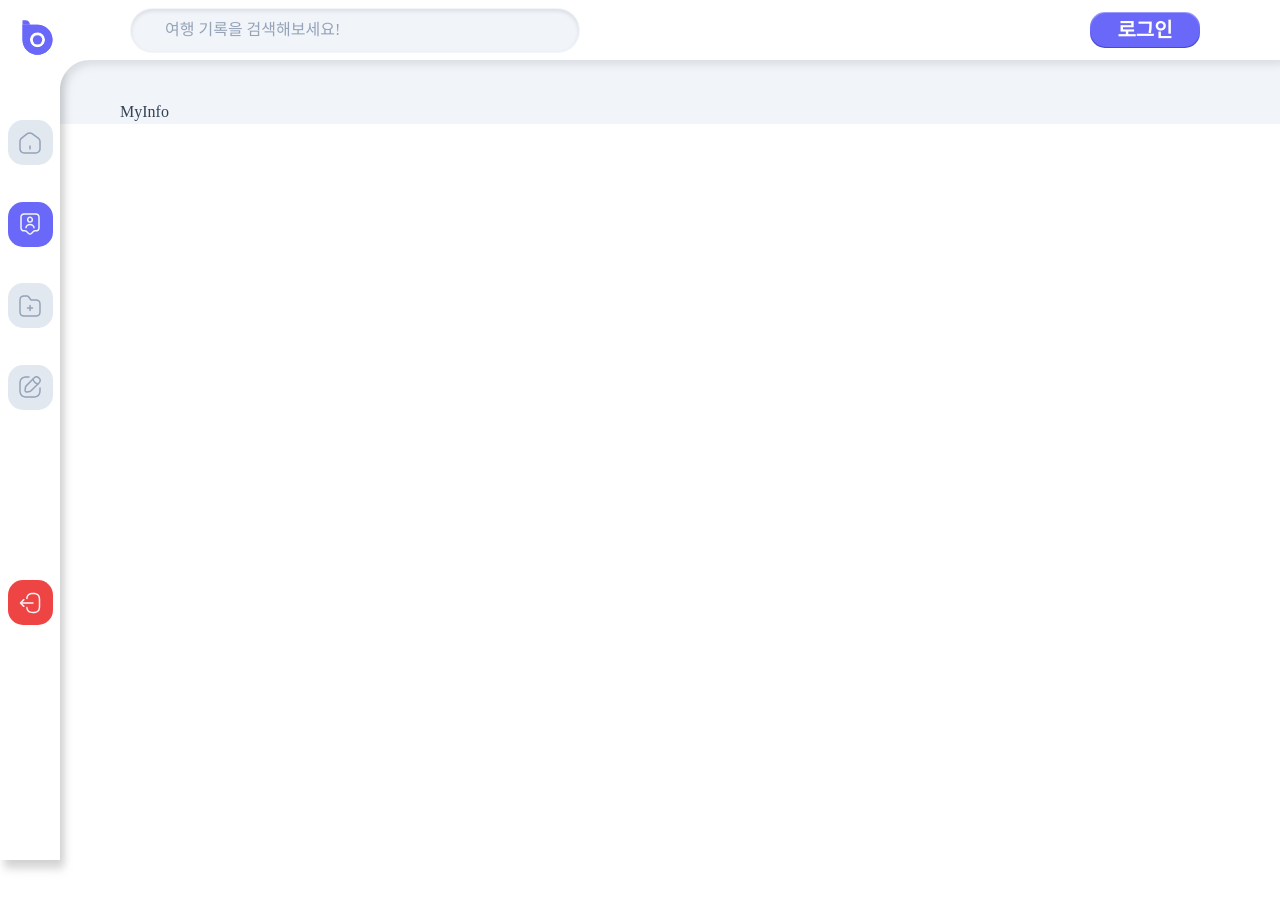
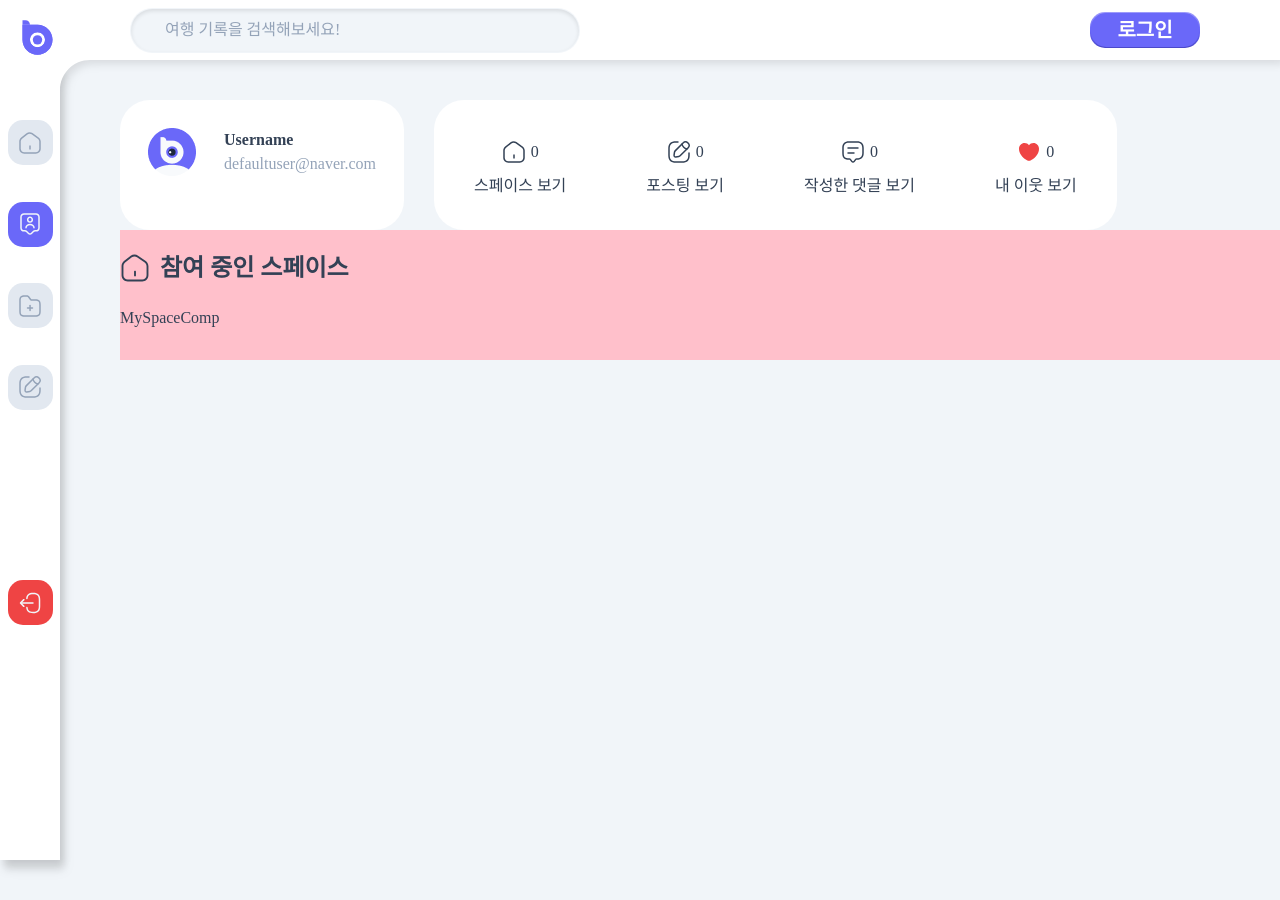
Before and after one commit to OhJeongHwan1/Front-CICD, a React (Vite) app: page /myInfo in a window 1280 px wide. Before the commit the page ends 800 px from the top, so only its background shows below. Built offline with nearby package versions, Linux system fonts and the light colour scheme; a small style sheet from the web is missing.

Commit message:
feat: Myinfo 페이지 작업중, api 샘플 코드 추가

```diff
--- a/src/pages/MyInfo/index.jsx
+++ b/src/pages/MyInfo/index.jsx
@@ -1,7 +1,179 @@
-import React from "react";
+import React, { useState } from "react";
+import styled from "styled-components";
+import theme from "../../theme";
+import UserProfileCard from "./template/UserProfileCard";
+import DynamicSVG from "../../components/DynamicSVG";
+import MySpaceComp from "./template/MySpaceComp";
+import MyPostingComp from "./template/MyPostingComp";
+import MyCommentComp from "./template/MyCommentComp";
+import FollowComp from "./template/FollowComp";
+
+const Background = styled.div`
+  background-color: ${theme.colors.neutral100};
+  width: 100%;
+  min-height: 100vh;
+`;
+
+const MyPageTopSection = styled.div`
+  display: flex;
+`;
+
+const MyPageSelectList = styled.ul`
+  display: flex;
+  justify-content: center;
+  background-color: #fff;
+  border-radius: ${theme.borderRadius.md};
+  margin-left: 30px;
+`;
+
+const SelectListItem = styled.li`
+  display: flex;
+  flex-direction: column;
+  height: 130px;
+  padding: 40px;
+  gap: 10px;
+  cursor: pointer;
+`;
+
+const IconAndTotal = styled.div`
+  display: flex;
+  justify-content: center;
+  img {
+    margin-right: 5px;
+  }
+`;
+
+const MyPageBottomSection = styled.div`
+  background-color: pink;
+  padding: 20px 30px 30px 0;
+`;
+
+const Title = styled.div`
+  display: flex;
+  padding-bottom: 20px;
+
+  span {
+    font-size: ${theme.fontSizes.h3};
+    font-weight: ${theme.fontWeight.bold};
+    margin-left: 10px;
+  }
+`;
+
+const initialSelectedState = {
+  space: true,
+  posting: false,
+  comment: false,
+  follow: false,
+};
 
 function MyInfo() {
-  return <div>MyInfo</div>;
+  const [nickname, setNickname] = useState("Username");
+  const [email, setEmail] = useState("defaultuser@naver.com");
+  const [total, setTotal] = useState({
+    space: 0,
+    posting: 0,
+    comment: 0,
+    follow: 0,
+  });
+  const [selectedItems, setSelectedItems] = useState(initialSelectedState);
+
+  const handleItemClick = (item) => {
+    // 이미 선택된 항목이 클릭되면 아무 일도 하지 않는다.
+    if (selectedItems[item]) {
+      return;
+    }
+    // 모든 항목을 false로 설정하고, 클릭한 항목만 true로 설정한다.
+    setSelectedItems({
+      space: item === "space",
+      posting: item === "posting",
+      comment: item === "comment",
+      follow: item === "follow",
+    });
+    console.log(`${item} has been selected.`);
+    // 추가 로직 (예: API 호출 등)
+  };
+
+  // 현재 선택된 항목에 따른 SVG URL 결정
+  const getSvgUrl = () => {
+    if (selectedItems.space) return "/home-2.svg";
+    if (selectedItems.posting) return "/edit2.svg";
+    if (selectedItems.comment) return "/message-text.svg";
+    if (selectedItems.follow) return "/heart.svg";
+    return "/default-icon.svg"; // 기본 아이콘 설정
+  };
+
+  const getTitle = () => {
+    if (selectedItems.space) return "참여 중인 스페이스";
+    if (selectedItems.posting) return "내 포스팅";
+    if (selectedItems.comment) return "내 댓글";
+    if (selectedItems.follow) return "내 이웃";
+    return "잘못된 접근"; // 기본 아이콘 설정
+  };
+
+  return (
+    <Background>
+      <MyPageTopSection>
+        <UserProfileCard nickname={nickname} email={email}></UserProfileCard>
+        <MyPageSelectList>
+          <SelectListItem onClick={() => handleItemClick("space")}>
+            <IconAndTotal>
+              <DynamicSVG
+                svgUrl={"/home-2.svg"}
+                color={`${theme.colors.neutral700}`}
+              ></DynamicSVG>
+              <div>{total.space}</div>
+            </IconAndTotal>
+            스페이스 보기
+          </SelectListItem>
+          <SelectListItem onClick={() => handleItemClick("posting")}>
+            <IconAndTotal>
+              <DynamicSVG
+                svgUrl={"/edit2.svg"}
+                color={`${theme.colors.neutral700}`}
+              ></DynamicSVG>
+              <div>{total.posting}</div>
+            </IconAndTotal>
+            포스팅 보기
+          </SelectListItem>
+          <SelectListItem onClick={() => handleItemClick("comment")}>
+            <IconAndTotal>
+              <DynamicSVG
+                svgUrl={"/message-text.svg"}
+                color={`${theme.colors.neutral700}`}
+              ></DynamicSVG>
+              <div>{total.comment}</div>
+            </IconAndTotal>
+            작성한 댓글 보기
+          </SelectListItem>
+          <SelectListItem onClick={() => handleItemClick("follow")}>
+            <IconAndTotal>
+              <DynamicSVG
+                svgUrl={"/heart.svg"}
+                color={`${theme.colors.error}`}
+              ></DynamicSVG>
+              <div>{total.follow}</div>
+            </IconAndTotal>
+            내 이웃 보기
+          </SelectListItem>
+        </MyPageSelectList>
+      </MyPageTopSection>
+      <MyPageBottomSection>
+        <Title>
+          <DynamicSVG
+            svgUrl={getSvgUrl()}
+            color={`${theme.colors.neutral700}`}
+            width={30}
+            height={30}
+          />
+          <span>{getTitle()}</span>
+        </Title>
+        {selectedItems.space && <MySpaceComp></MySpaceComp>}
+        {selectedItems.posting && <MyPostingComp></MyPostingComp>}
+        {selectedItems.comment && <MyCommentComp></MyCommentComp>}
+        {selectedItems.follow && <FollowComp></FollowComp>}
+      </MyPageBottomSection>
+    </Background>
+  );
 }
 
 export default MyInfo;
--- /dev/null
+++ b/src/pages/MyInfo/template/FollowComp.jsx
@@ -0,0 +1,7 @@
+import React from "react";
+
+function FollowComp() {
+  return <div>FollowComp</div>;
+}
+
+export default FollowComp;
--- /dev/null
+++ b/src/pages/MyInfo/template/MyCommentComp.jsx
@@ -0,0 +1,7 @@
+import React from "react";
+
+function MyCommentComp() {
+  return <div>MyCommentComp</div>;
+}
+
+export default MyCommentComp;
--- /dev/null
+++ b/src/pages/MyInfo/template/MyPostingComp.jsx
@@ -0,0 +1,7 @@
+import React from "react";
+
+function MyPostingComp() {
+  return <div>MyPostingComp</div>;
+}
+
+export default MyPostingComp;
--- /dev/null
+++ b/src/pages/MyInfo/template/MySpaceComp.jsx
@@ -0,0 +1,7 @@
+import React from "react";
+
+function MySpaceComp() {
+  return <div>MySpaceComp</div>;
+}
+
+export default MySpaceComp;
--- /dev/null
+++ b/src/pages/MyInfo/template/SpaceCard.jsx
@@ -0,0 +1,13 @@
+import React from "react";
+import styled from "styled-components";
+
+const Container = styled.div`
+  display: flex;
+  background-color: #fff;
+`;
+
+function SpaceCard() {
+  return <Container></Container>;
+}
+
+export default SpaceCard;
--- /dev/null
+++ b/src/pages/MyInfo/template/UserProfileCard.jsx
@@ -0,0 +1,37 @@
+import React from "react";
+import theme from "../../../theme";
+import styled from "styled-components";
+
+const Border = styled.div`
+  background-color: #fff;
+  border-radius: ${theme.borderRadius.md};
+  justify-content: center;
+  align-items: center;
+`;
+
+const Nickname = styled.div`
+  color: ${theme.fontSizes.h2};
+  font-weight: ${theme.fontWeight.header};
+`;
+
+const Email = styled.div`
+  color: ${theme.colors.neutral400};
+`;
+
+function UserProfileCard(props) {
+  return (
+    <Border>
+      <div className="flex justify-cetner items-center p-7">
+        <div className="flex justify-center items-center">
+          <img src="./Default Profile.png"></img>
+        </div>
+        <div className="flex flex-col ml-7">
+          <Nickname>{props.nickname}</Nickname>
+          <Email>{props.email}</Email>
+        </div>
+      </div>
+    </Border>
+  );
+}
+
+export default UserProfileCard;
```
